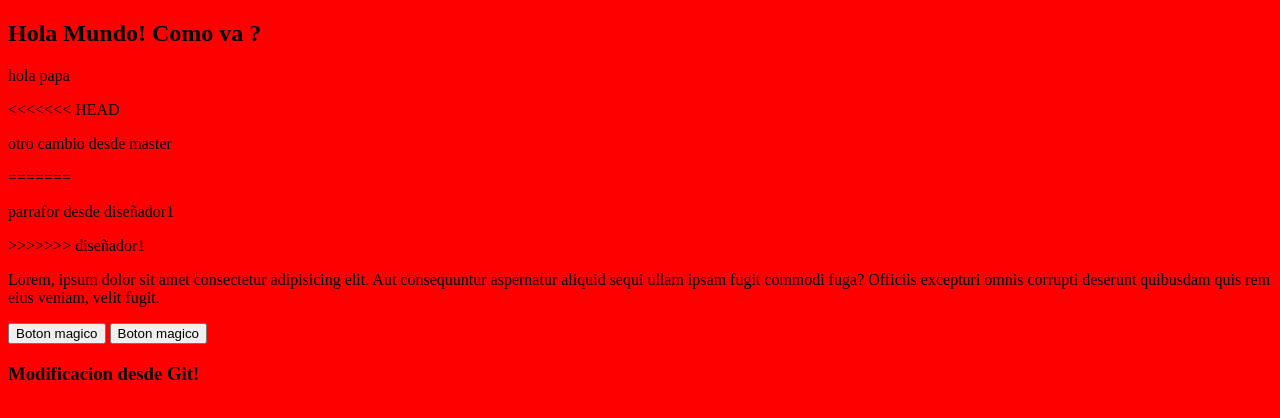
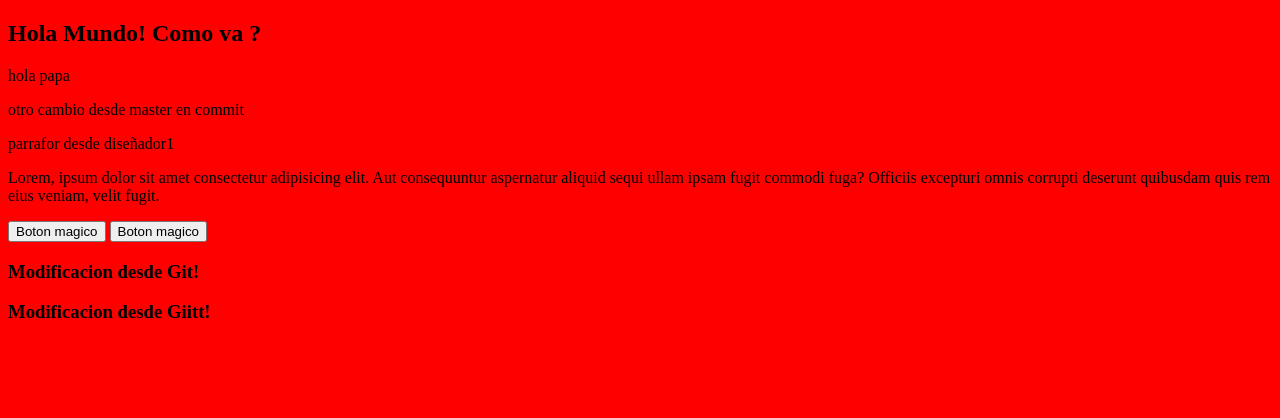
Before and after one commit to marcoTulio94/sigueCursoGit, a plain HTML site: page index.html in a window 1280 px wide. Drawn offline with Linux system fonts and the light colour scheme.

Commit message:
cambiosNuevos

```diff
--- a/index.html
+++ b/index.html
@@ -10,14 +10,12 @@
 
     <h2>Hola Mundo! Como va ?</h2>
     <p> hola papa</p>
-<<<<<<< HEAD
-    <p> otro cambio desde master </p>
-=======
+    <p> otro cambio desde master en commit </p>
     <p> parrafor desde diseñador1</p>
->>>>>>> diseñador1
     <p>Lorem, ipsum dolor sit amet consectetur adipisicing elit. Aut consequuntur aspernatur aliquid sequi ullam ipsam fugit commodi fuga? Officiis excepturi omnis corrupti deserunt quibusdam quis rem eius veniam, velit fugit.</p>
     <button id="btn">Boton magico</button>
     <button id="btn">Boton magico</button>
     <h3> Modificacion desde Git! </h3>
+    <h3> Modificacion desde Giitt! </h3>
 </body>
 </html>
```
